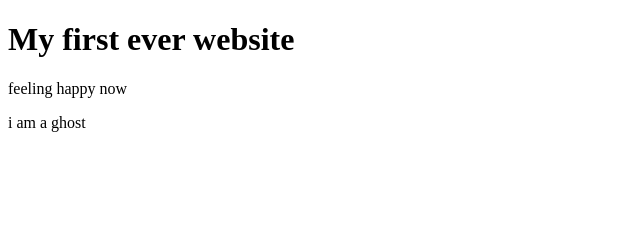
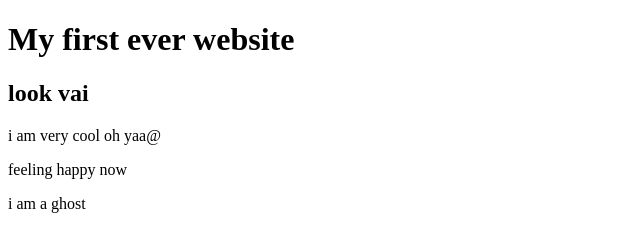
Before and after one commit to rafayeth/my-first-website, a plain HTML site: page index.html in a window 1280 px wide. Shown: the whole page, without its empty margins (0-640 px from the left). Drawn offline with Linux system fonts and the light colour scheme.

Commit message:
lwatnt hithub

```diff
--- a/index.html
+++ b/index.html
@@ -7,6 +7,8 @@
 </head>
 <body>
 <h1>My first ever website</h1>
+<h2>look vai</h2>
+<p>i am very cool oh yaa@</p>
 <p>feeling happy now</p>
 <p>i am a ghost</p>
 </body>
```
